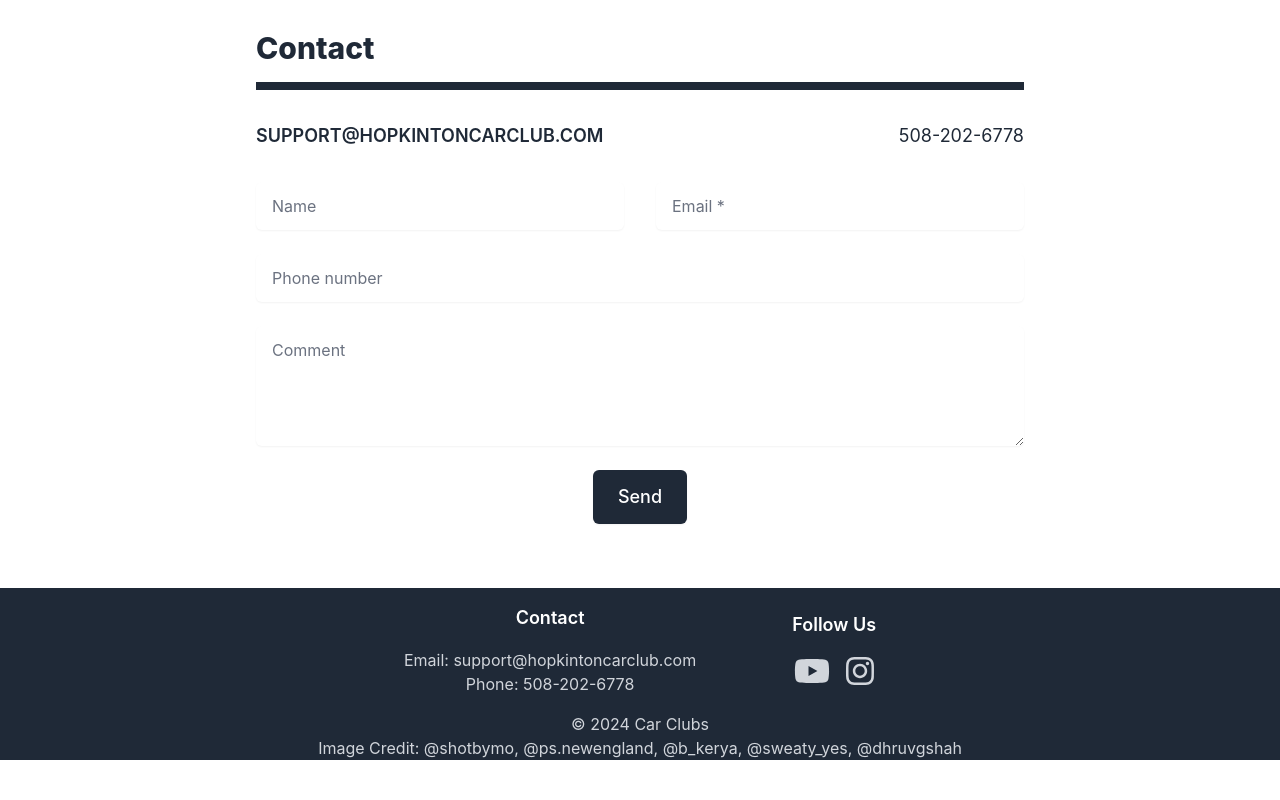
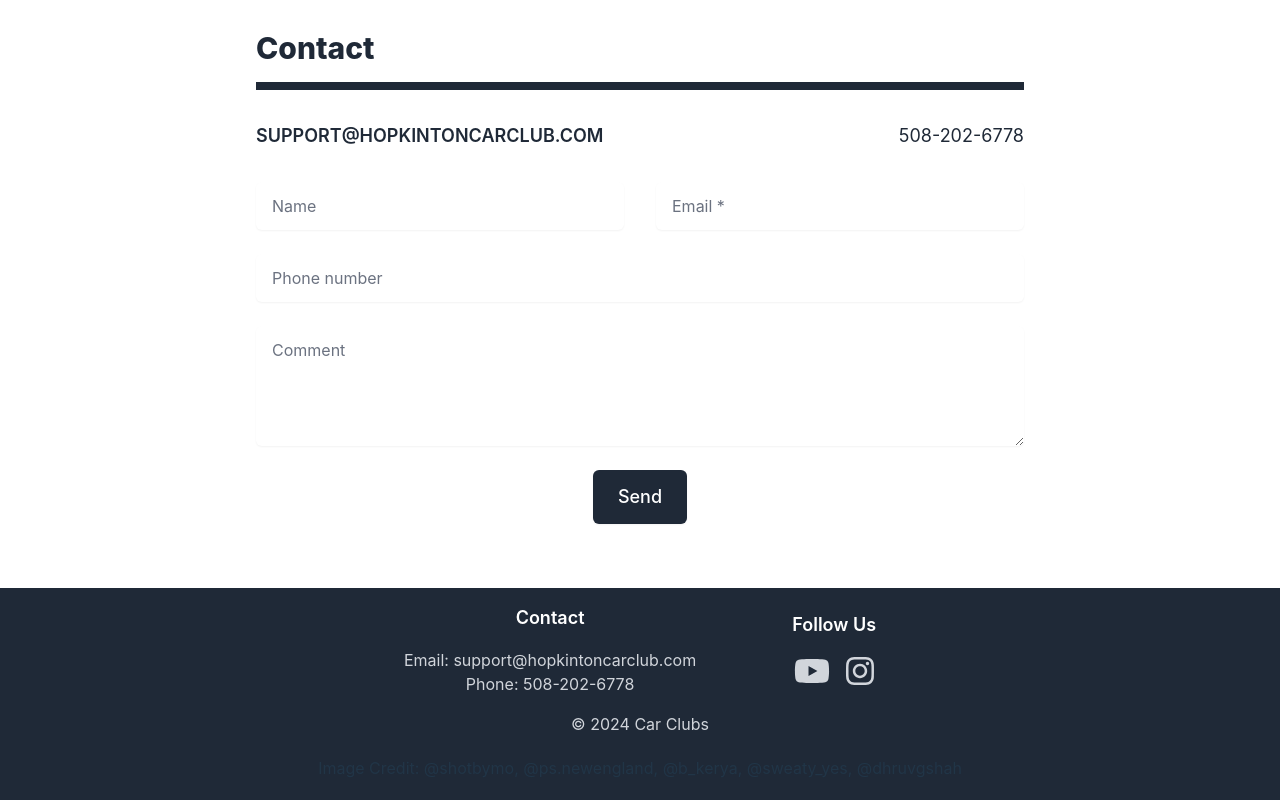
Before and after one commit to Infuii/carclubs, a React (Vite) app: page / in a window 1280 px wide. Shown: the part 3278-4078 px from the top of the page. Before the commit the page ends 4054 px from the top, so only its background shows below. Built offline with nearby package versions, Linux system fonts and the light colour scheme.

Commit message:
Update @vercel/analytics to version 1.4.1 and adjust Footer component layout for improved styling

```diff
--- a/package.json
+++ b/package.json
@@ -14,7 +14,7 @@
     "@fortawesome/free-brands-svg-icons": "^6.5.2",
     "@fortawesome/react-fontawesome": "^0.2.2",
     "@nextui-org/react": "^2.4.8",
-    "@vercel/analytics": "^1.3.2",
+    "@vercel/analytics": "^1.4.1",
     "@vercel/node": "^3.2.8",
     "@vercel/speed-insights": "^1.1.0",
     "cors": "^2.8.5",
--- a/src/components/Footer.tsx
+++ b/src/components/Footer.tsx
@@ -31,10 +31,10 @@ const Footer = () => {
         </div>
         <div className="mt-4">
           <p className="text-gray-300 text-center ">© 2024 Car Clubs</p>
-          <p className="text-gray-300 text-center mb-4">
+          <div className="container mx-auto pt-5 pb-5 px-5 text-center">
             Image Credit: @shotbymo, @ps.newengland, @b_kerya, @sweaty_yes,
             @dhruvgshah
-          </p>
+          </div>
         </div>
       </div>
     </footer>
```
Also changed, not shown: 1 other file (tests, documents, lock files or other folders).
